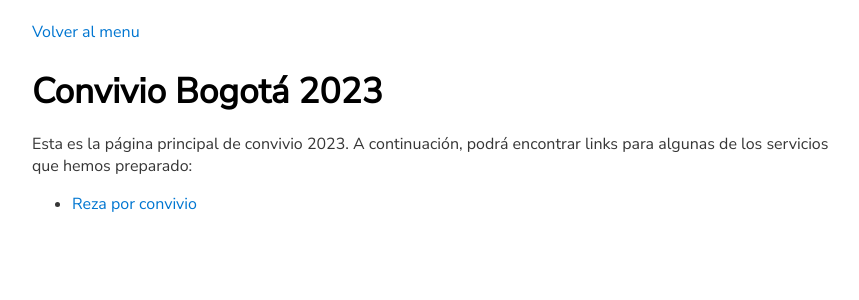
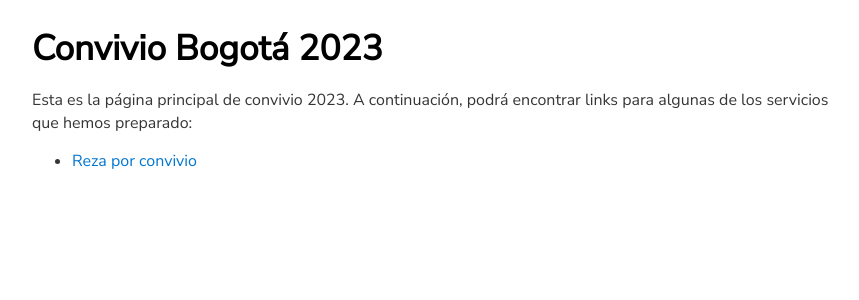
Before and after one commit to mvc-bogota/convivio, a SvelteKit app: page / in a window 1280 px wide. Shown: the top 300 px of the page, without its empty margins (208-1067 px from the left). Built offline with nearby package versions, Linux system fonts and the light colour scheme.

Commit message:
:adhesive_bandage: Remove navigation for embedding pages individually

```diff
--- a/src/routes/+layout.svelte
+++ b/src/routes/+layout.svelte
@@ -2,6 +2,4 @@
     import '../app.css';
 </script>
 
-<a href="/">Volver al menu</a>
-
 <slot />
```
